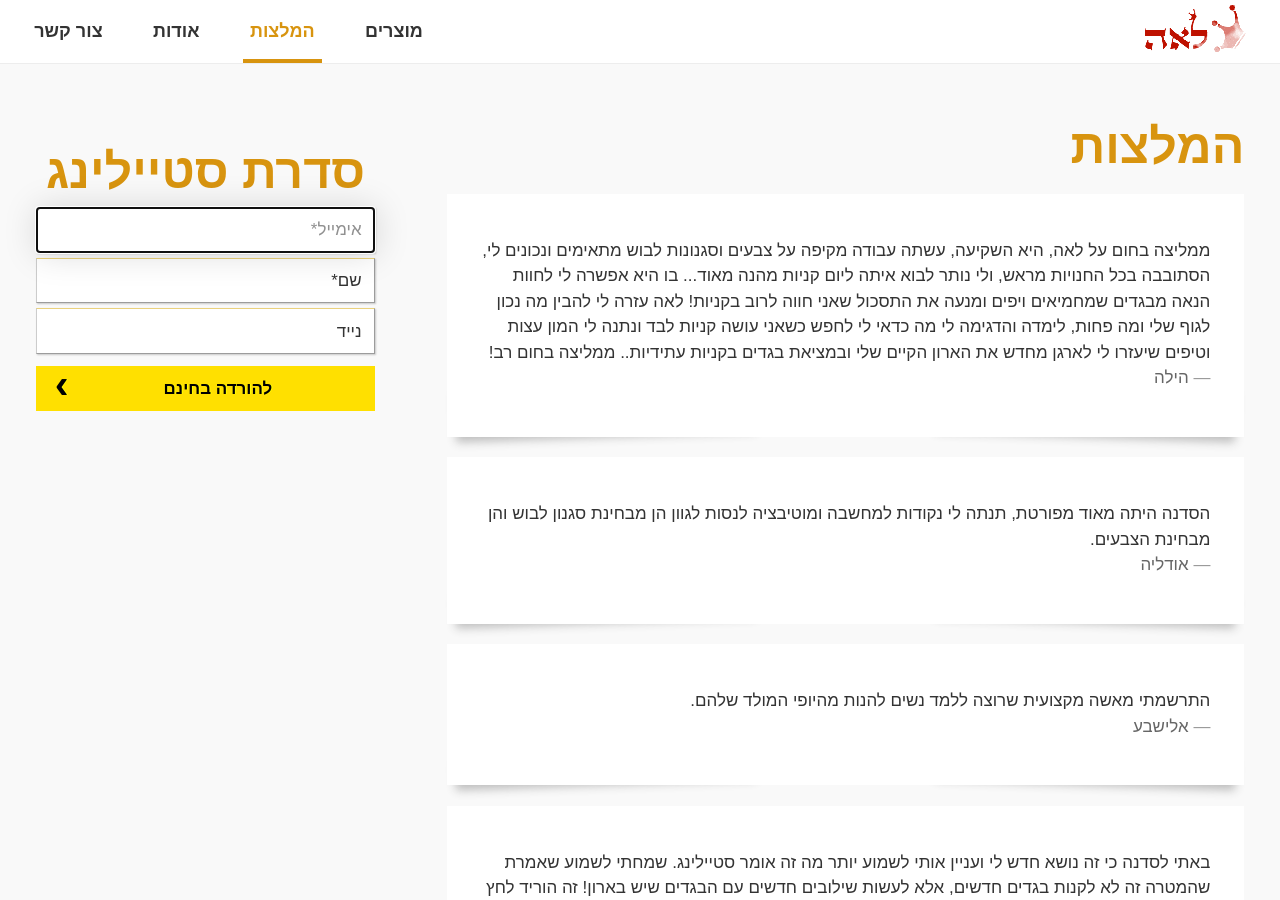
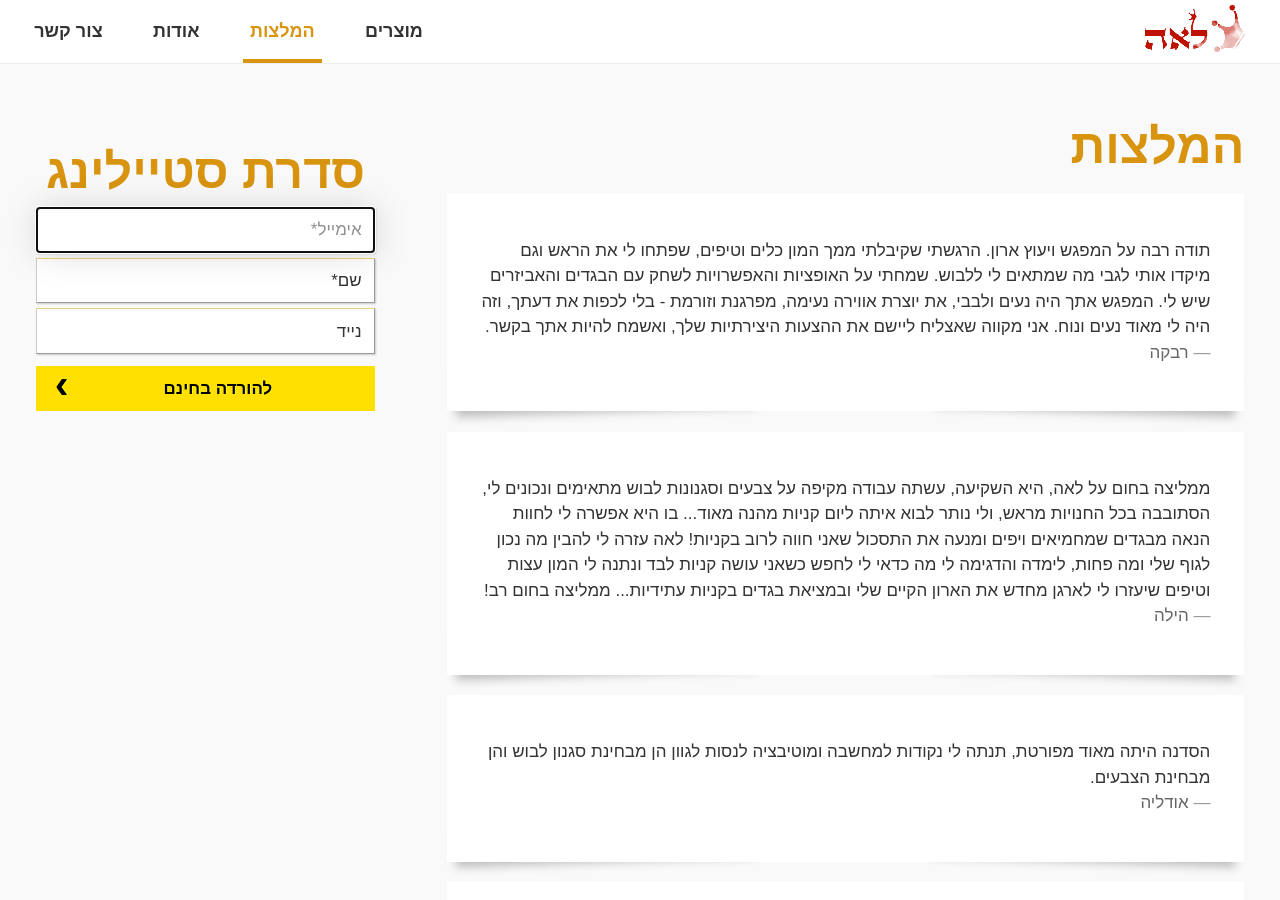
Before and after one commit to laukstein/lea.laukstein.com, a Jekyll site: the page built from testimonials.html, in a window 1280 px wide and 900 px high. Built offline with Jekyll 4.4.1, drawn with Linux system fonts in a browser that asks for light colours.

Commit message:
Recommendation from Rivka

```diff
--- a/testimonials.html
+++ b/testimonials.html
@@ -6,7 +6,11 @@ order: 2
 
 <h1>{{ page.title }}</h1>
 <blockquote class=box>
-    <p>ממליצה בחום על לאה, היא השקיעה, עשתה עבודה מקיפה על צבעים וסגנונות לבוש מתאימים ונכונים לי, הסתובבה בכל החנויות מראש, ולי נותר לבוא איתה ליום קניות מהנה מאוד... בו היא אפשרה לי לחוות הנאה מבגדים שמחמיאים ויפים ומנעה את התסכול שאני חווה לרוב בקניות! לאה עזרה לי להבין מה נכון לגוף שלי ומה פחות, לימדה והדגימה לי מה כדאי לי לחפש כשאני עושה קניות לבד ונתנה לי המון עצות וטיפים שיעזרו לי לארגן מחדש את הארון הקיים שלי ובמציאת בגדים בקניות עתידיות.. ממליצה בחום רב!</p>
+    <p>תודה רבה על המפגש ויעוץ ארון. הרגשתי שקיבלתי ממך המון כלים וטיפים, שפתחו לי את הראש וגם מיקדו אותי לגבי מה שמתאים לי ללבוש. שמחתי על האופציות והאפשרויות לשחק עם הבגדים והאביזרים שיש לי. המפגש אתך היה נעים ולבבי, את יוצרת אווירה נעימה, מפרגנת וזורמת - בלי לכפות את דעתך, וזה היה לי מאוד נעים ונוח. אני מקווה שאצליח ליישם את ההצעות היצירתיות שלך, ואשמח להיות אתך בקשר.</p>
+    <cite>רבקה</cite>
+</blockquote>
+<blockquote class=box>
+    <p>ממליצה בחום על לאה, היא השקיעה, עשתה עבודה מקיפה על צבעים וסגנונות לבוש מתאימים ונכונים לי, הסתובבה בכל החנויות מראש, ולי נותר לבוא איתה ליום קניות מהנה מאוד... בו היא אפשרה לי לחוות הנאה מבגדים שמחמיאים ויפים ומנעה את התסכול שאני חווה לרוב בקניות! לאה עזרה לי להבין מה נכון לגוף שלי ומה פחות, לימדה והדגימה לי מה כדאי לי לחפש כשאני עושה קניות לבד ונתנה לי המון עצות וטיפים שיעזרו לי לארגן מחדש את הארון הקיים שלי ובמציאת בגדים בקניות עתידיות... ממליצה בחום רב!</p>
     <cite>הילה</cite>
 </blockquote>
 <blockquote class=box>
```
